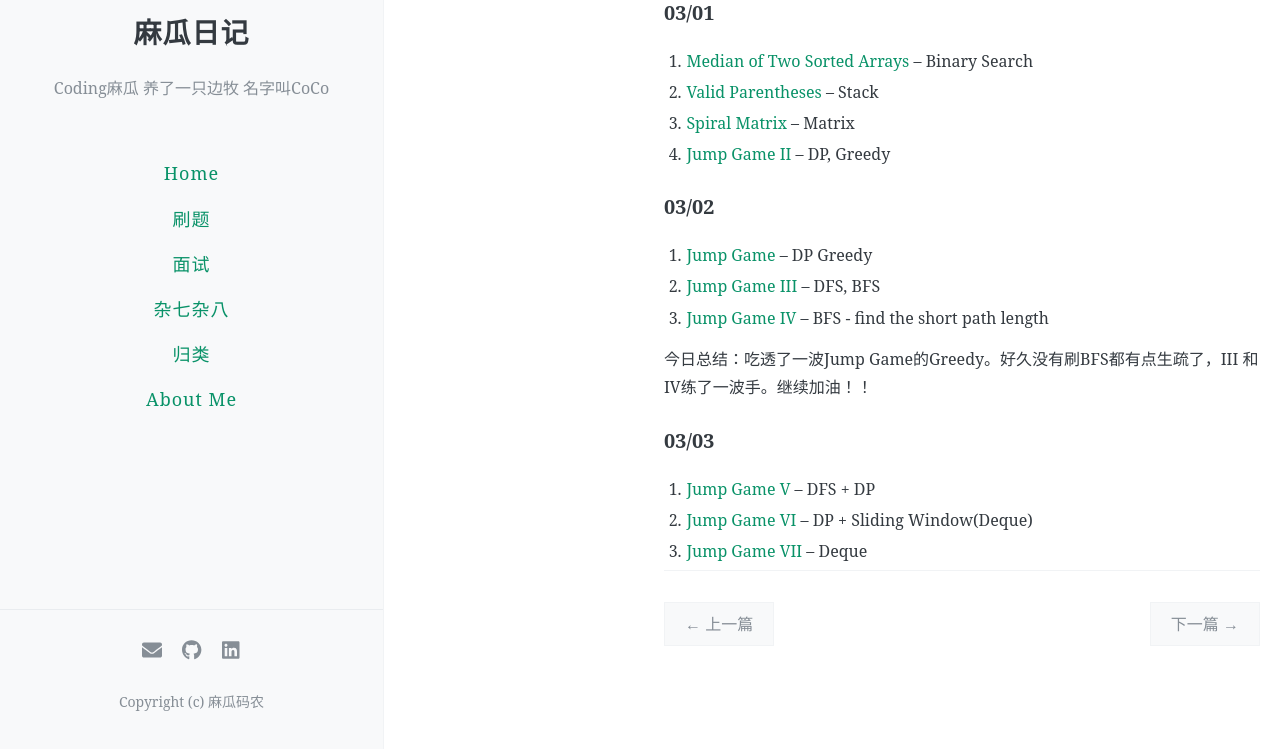
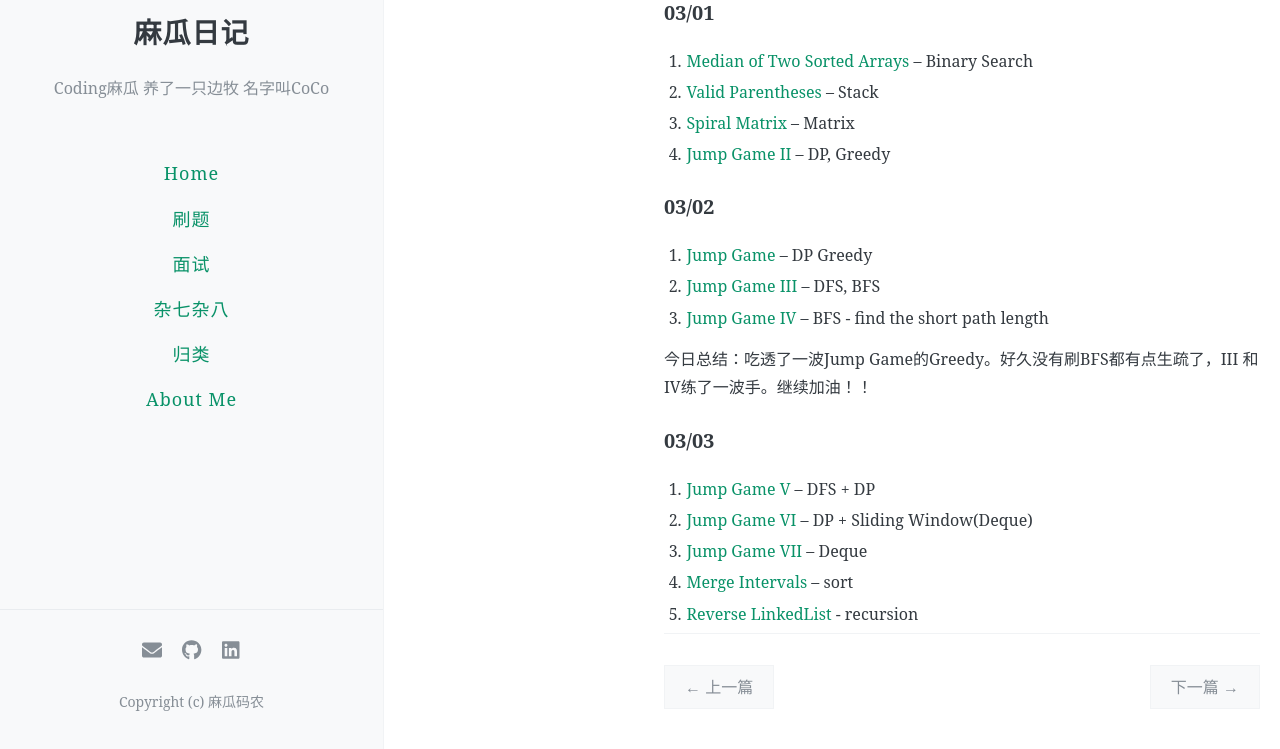
Before and after one commit to bfding95/bfding95.Github.io, a Jekyll site: the page built from _posts/2022-03-01-March-leetcode-record.md, in a window 1280 px wide and 1039 px high. Shown: the part 290-1039 px from the top of the window. Built offline with Jekyll 4.4.1, drawn with Linux system fonts in a browser that asks for light colours; comment, search, counter and statistics services are not loaded.

Commit message:
3.4 update

```diff
--- a/_posts/2022-03-01-March-leetcode-record.md
+++ b/_posts/2022-03-01-March-leetcode-record.md
@@ -31,3 +31,5 @@ ToDo: 熟悉熟练BackTracking题目
 1. [Jump Game V](https://leetcode.com/problems/jump-game-v/) -- DFS + DP
 2. [Jump Game VI](https://leetcode.com/problems/jump-game-vi/) -- DP + Sliding Window(Deque)
 3. [Jump Game VII](https://leetcode.com/problems/jump-game-vii/) -- Deque
+4. [Merge Intervals](https://leetcode.com/problems/merge-intervals/submissions/) -- sort
+5. [Reverse LinkedList](https://leetcode.com/problems/reverse-linked-list) - recursion
```
